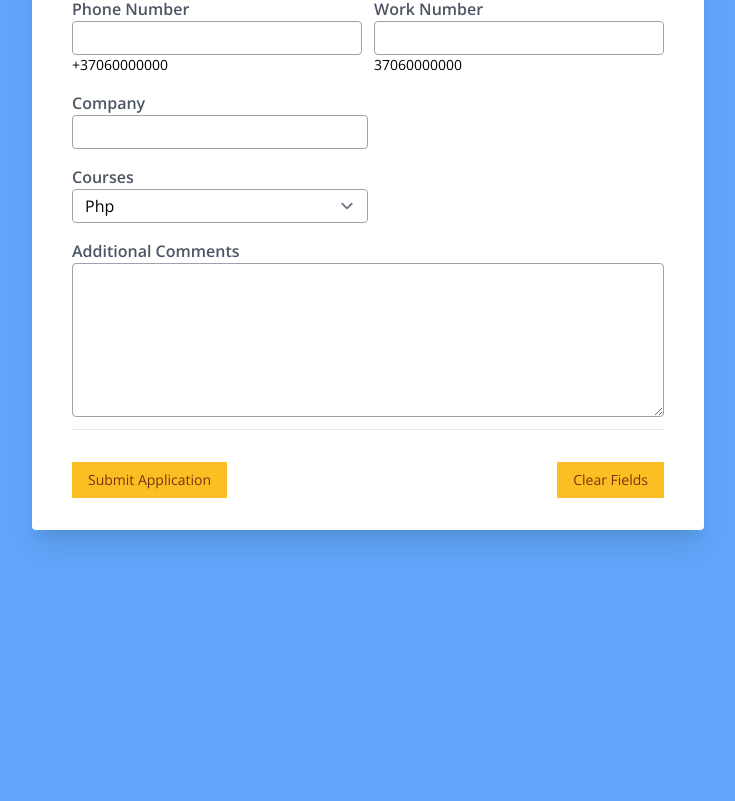
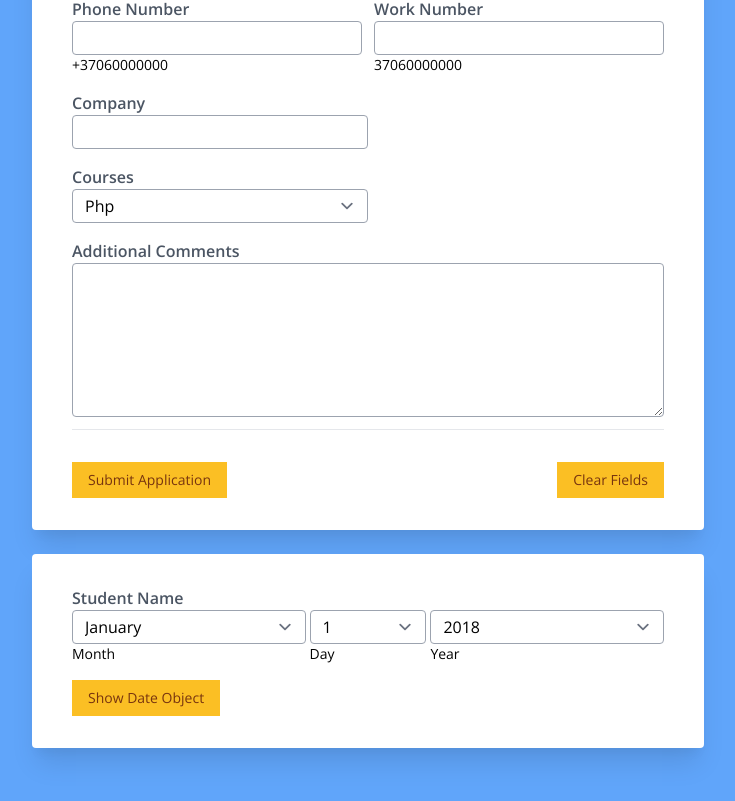
Before and after one commit to MatuzasM/learn-react, a React (Create React App) app: page / in a window 1280 px wide. Shown: the part 701-1502 px from the top of the page, without its empty margins (272-1007 px from the left). Before the commit the page ends 1295 px from the top, so only its background shows below. Built offline with nearby package versions, Linux system fonts and the light colour scheme.

Commit message:
Select component

```diff
--- a/src/App.js
+++ b/src/App.js
@@ -1,10 +1,14 @@
 import Form from './domains/Form';
+import Select from './components/Select';
 
 function App() {
   return (
     <div className="mt-20 mb-16 sm:mx-auto sm:w-full max-w-2xl">
       <div className="bg-white py-8 px-6 shadow rounded sm:px-10 shadow-xl">
         <Form />
+      </div><br />
+      <div className="bg-white py-8 px-6 shadow rounded sm:px-10 shadow-xl">
+        <Select />
       </div>
     </div>
   );
--- /dev/null
+++ b/src/components/Select.jsx
@@ -0,0 +1,75 @@
+import { useState, useEffect } from 'react';
+import { useForm } from 'react-hook-form';
+
+export default function Select() {
+  const { register, handleSubmit, errors } = useForm();
+  const onSubmit = data => console.log(data);
+
+  const [month, setMonth] = useState('');
+  const [day, setDay] = useState('');
+  const [year, setYear] = useState('');
+
+  useEffect(() => {
+    console.log(year, day, month)
+  }, [year, day, month]);
+
+
+  return (
+    <form className="text-sm" onSubmit={handleSubmit(onSubmit)}>
+      <h1 className="text-base text-gray-600 font-semibold">Student Name</h1>
+      <div className="flex space-x-1 mb-4">
+        <div className="w-2/5 ">
+          <select
+            onChange={e => setMonth(e.target.value)}
+            className="border-gray-400 block py-1 px-3 w-full rounded focus:border-indigo-500 focus:ring-indigo-500"
+            name="Month"
+            ref={register({ required: true })}
+          >
+            <option value="January">January</option>
+            <option value="February">February</option>
+            <option value="March">March</option>
+            <option value="April">April</option>
+          </select>
+          <label htmlFor="month">Month</label>
+        </div>
+        <div className="w-1/5">
+          <select
+            onChange={e => setDay(e.target.value)}
+            className="border-gray-400 block py-1 px-3 w-full rounded focus:border-indigo-500 focus:ring-indigo-500"
+            name="Days"
+            ref={register({ required: true })}
+          >
+            <option value="1">1</option>
+            <option value="2">2</option>
+            <option value="3">3</option>
+            <option value="4">4</option>
+            <option value="5">5</option>
+            <option value="31">31</option>
+          </select>
+          <label htmlFor="day">Day</label>
+        </div>
+        <div className="w-2/5">
+          <select
+            onChange={e => setYear(e.target.value)}
+            className="border-gray-400 block py-1 px-3 w-full rounded focus:border-indigo-500 focus:ring-indigo-500"
+            name="Years"
+            ref={register({ required: true })}
+          >
+            <option value="2018">2018</option>
+            <option value="2019">2019</option>
+            <option value="2020">2020</option>
+            <option value="2021">2021</option>
+          </select>
+          <label htmlFor="year">Year</label>
+        </div>
+      </div>
+      {/*       <div className="mt-2">
+        <label className="inline-flex items-center">
+          <input onChange={e => setBirthDay(e.target.value)} type="checkbox" placeholder="Birth Date" name="Birth Date" ref={register} />
+          <span className="ml-2">It's my birth day</span>
+        </label>
+      </div> */}
+      <button type="submit" className="bg-yellow-400 hover:bg-yellow-300 text-yellow-900 text-yellow-800 focus:outline-none py-2 px-4">Show Date Object</button>
+    </form>
+  );
+}
--- a/src/components/validateInfo.js
+++ b/src/components/validateInfo.js
@@ -1,11 +1,3 @@
+(!/^([a-z\d\.-]+)@([a-z\d\-]+)\.([a-z]{2,8})$/i.test(values.#email))
 
-export default function validateInfo(values) {
-  let errors = {}
-
-  if (!/^([a-z\d\.-]+)@([a-z\d\-]+)\.([a-z]{2,8})$/i.test(values.#email)) {
-    errors.email = 'Email address is invalid'
-  }
-  if (!/^\+?(370)[ ]?(\d{3})[ ]?(\d{5})$/i.test(values.number)) {
-    errors.email = 'Number is invalid'
-  }
-}
+  (!/^\+?(370)[ ]?(\d{3})[ ]?(\d{5})$/i.test(values.number))
--- a/src/domains/Form.jsx
+++ b/src/domains/Form.jsx
@@ -1,9 +1,17 @@
+import { useState, useEffect } from 'react';
 import { useForm } from 'react-hook-form';
 
 export default function App() {
   const { register, handleSubmit, errors } = useForm();
+  // display form object
   const onSubmit = data => console.log(data);
-  console.log(errors);
+
+  // display select items
+  const getSelectedValue = e => console.log(e.target.value);
+
+  const [course, setCourse] = useState('');
+  console.log(course);
+
 
   return (
     <form className="text-sm" onSubmit={handleSubmit(onSubmit)}>
@@ -43,6 +51,7 @@ export default function App() {
           <div className="flex space-x-1">
             <div className="w-3/5">
               <select
+                onChange={getSelectedValue}
                 name="month"
                 className="border-gray-400 block py-1 px-3 w-full rounded focus:border-indigo-500 focus:ring-indigo-500"
                 ref={register}
@@ -56,6 +65,7 @@ export default function App() {
             </div>
             <div className="w-2/5">
               <select
+                onChange={getSelectedValue}
                 name="day"
                 className="border-gray-400 block py-1 px-3 w-full rounded focus:border-indigo-500 focus:ring-indigo-500"
                 ref={register}
@@ -69,6 +79,7 @@ export default function App() {
             </div>
             <div className="w-2/5">
               <select
+                onChange={getSelectedValue}
                 name="year"
                 className="border-gray-400 block py-1 px-3 w-full rounded focus:border-indigo-500 focus:ring-indigo-500"
                 ref={register}
@@ -151,24 +162,24 @@ export default function App() {
       </div>
       <div className="flex space-x-3 mb-4">
         <div className="w-1/2">
-          <label className="text-base text-gray-600 font-semibold" htmlFor="email">Student E-mail</label>
+          <label className="text-base text-gray-600 font-semibold" htmlFor="email">Student E-mail*</label>
           <input
             type="email"
             id="email"
             name="email"
             className="border-gray-400 block py-1 px-3 w-full rounded focus:border-indigo-500 focus:ring-indigo-500"
-            ref={register}
+            ref={register({ required: true, pattern: /^([a-z\d\.-]+)@([a-z\d\-]+)\.([a-z]{2,8})$/i })}
           />
           <p> example@example.com</p>
         </div>
         <div className="w-1/2">
-          <label className="text-base text-gray-600 font-semibold" htmlFor="mobile">Mobile Number</label>
+          <label className="text-base text-gray-600 font-semibold" htmlFor="mobile">Mobile Number*</label>
           <input
             type="text"
             id="number"
             name="mobileNumber"
             className="border-gray-400 block py-1 px-3 w-full rounded focus:border-indigo-500 focus:ring-indigo-500"
-            ref={register}
+            ref={register({ required: true, pattern: /^\+?(370)[ ]?(\d{3})[ ]?(\d{5})$/i })}
           />
           <p>+370 600 00000</p>
         </div>
@@ -209,14 +220,16 @@ export default function App() {
       <div className="mb-4">
         <label className="text-base text-gray-600 font-semibold" htmlFor="courses">Courses</label>
         <select
+          onChange={e => setCourse(e.target.value)}
           name="courses"
+          id="courses"
           className="border-gray-400 block py-1 px-3 w-1/2 rounded focus:border-indigo-500 focus:ring-indigo-500"
           ref={register}
         >
-          <option value="">Php</option>
-          <option value="">React</option>
-          <option value="">Nestjs</option>
-          <option value="">Tailwindcss</option>
+          <option value="php">Php</option>
+          <option value="reactjs">React</option>
+          <option value="nestjs">Nestjs</option>
+          <option value="tailwindscss">Tailwindcss</option>
         </select>
       </div>
       <div className="">
```
